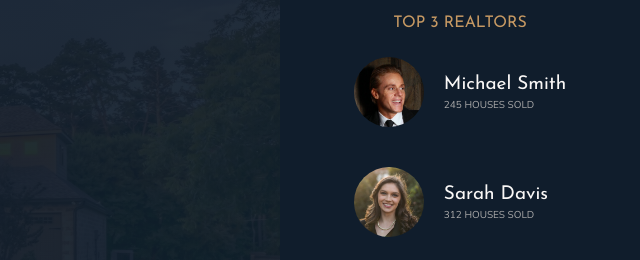
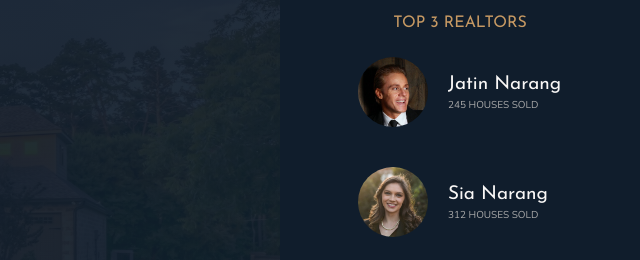
Before and after one commit to codzillas/real-estate-advertising, a website: page index.html in a window 1280 px wide. Shown: the part 141-401 px from the top of the page, 640-1280 px from the left. Drawn offline with nearby package versions, Linux system fonts and the light colour scheme.

Commit message:
Update top realtors

```diff
--- a/index.html
+++ b/index.html
@@ -35,13 +35,13 @@
       <div class="realtors__list">
         <img src="img/realtor-1.jpeg" alt="Realtor 1" class="realtors__img" />
         <div class="realtors__details">
-          <h4 class="heading-4 heading-4--light">Michael Smith</h4>
+          <h4 class="heading-4 heading-4--light">Jatin Narang</h4>
           <p class="realtors__sold">245 houses sold</p>
         </div>
 
         <img src="img/realtor-2.jpeg" alt="Realtor 2" class="realtors__img" />
         <div class="realtors__details">
-          <h4 class="heading-4 heading-4--light">Sarah Davis</h4>
+          <h4 class="heading-4 heading-4--light">Sia Narang</h4>
           <p class="realtors__sold">312 houses sold</p>
         </div>
 
```
